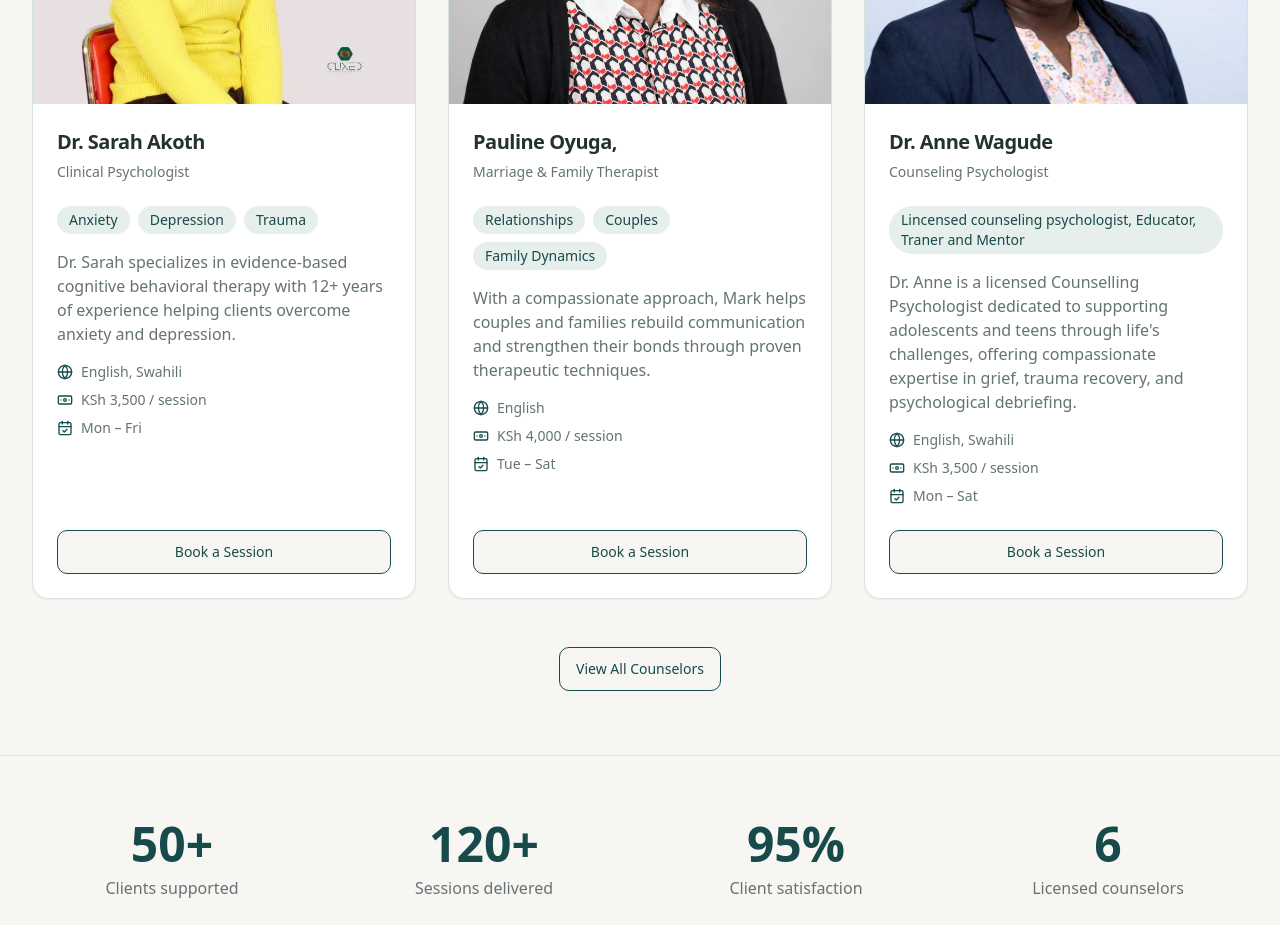
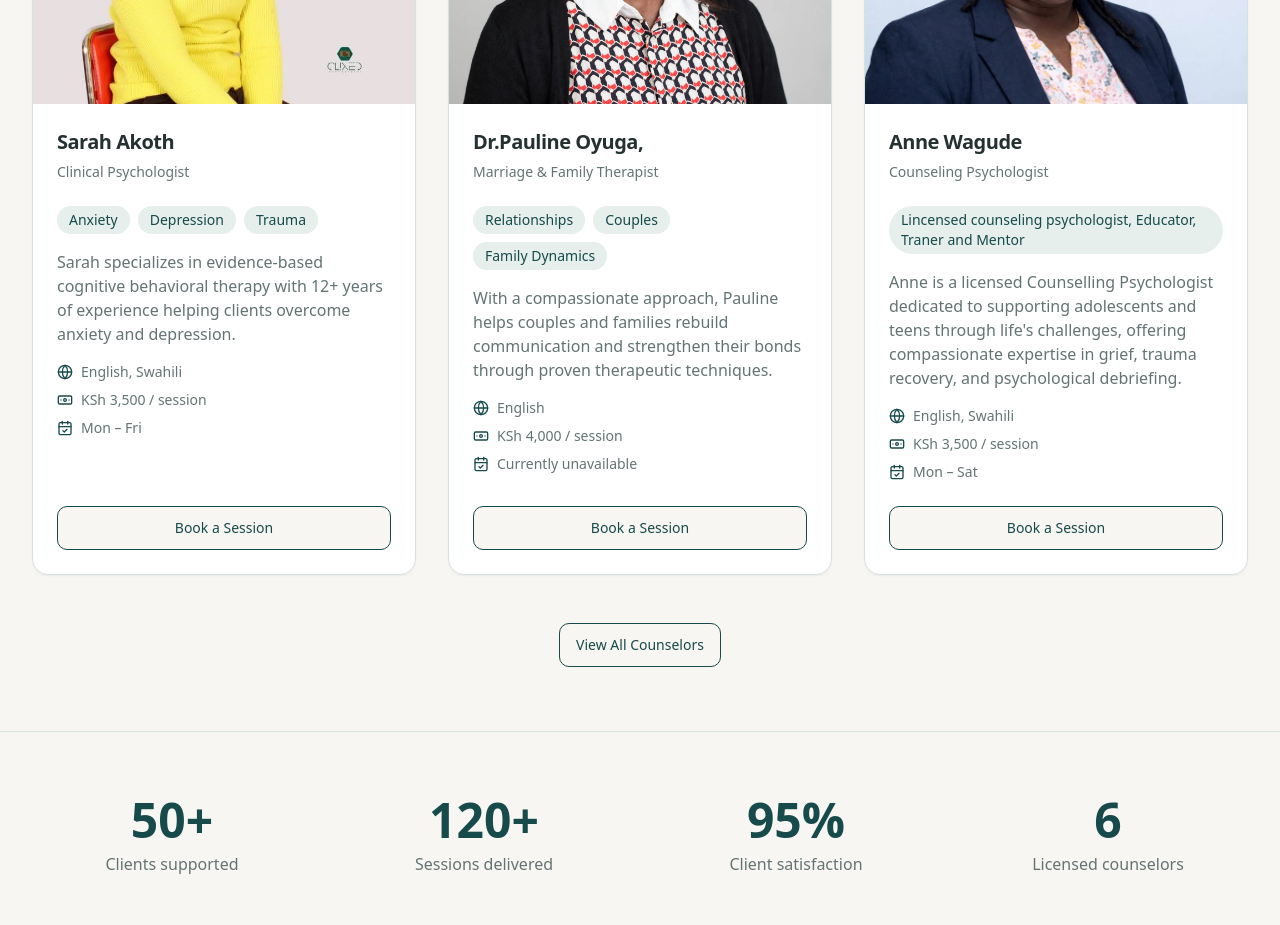
Before and after one commit to ocholaken/clarity-session-hub, a React (Vite) app: page / in a window 1280 px wide. Shown: the part 3000-3925 px from the top of the page. Built offline with nearby package versions, Linux system fonts and the light colour scheme.

Commit message:
Update website changes

```diff
--- a/src/components/Counselors.tsx
+++ b/src/components/Counselors.tsx
@@ -9,31 +9,31 @@ import anneImage from "../../counselor1.jpg.jpeg";
 
 const counselors = [
   {
-    name: "Dr. Sarah Akoth",
+    name: "Sarah Akoth",
     title: "Clinical Psychologist",
     image: sarahImage,
     specialties: ["Anxiety", "Depression", "Trauma"],
-    description: "Dr. Sarah specializes in evidence-based cognitive behavioral therapy with 12+ years of experience helping clients overcome anxiety and depression.",
+    description: "Sarah specializes in evidence-based cognitive behavioral therapy with 12+ years of experience helping clients overcome anxiety and depression.",
     languages: "English, Swahili",
     price: "KSh 3,500 / session",
     availability: "Mon – Fri",
   },
   {
-    name: "Pauline Oyuga, ",
+    name: " Dr.Pauline Oyuga, ",
     title: "Marriage & Family Therapist",
     image: paulineImage,
     specialties: ["Relationships", "Couples", "Family Dynamics"],
-    description: "With a compassionate approach, Mark helps couples and families rebuild communication and strengthen their bonds through proven therapeutic techniques.",
+    description: "With a compassionate approach, Pauline helps couples and families rebuild communication and strengthen their bonds through proven therapeutic techniques.",
     languages: "English",
     price: "KSh 4,000 / session",
-    availability: "Tue – Sat",
+    availability: "Currently unavailable",
   },
   {
-    name: "Dr. Anne Wagude",
+    name: "Anne Wagude",
     title: "Counseling Psychologist",
     image: anneImage,
     specialties: ["Lincensed counseling psychologist, Educator, Traner and Mentor"],
-    description: "Dr. Anne is a licensed Counselling Psychologist dedicated to supporting adolescents and teens through life's challenges, offering compassionate expertise in grief, trauma recovery, and psychological debriefing.",
+    description: "Anne is a licensed Counselling Psychologist dedicated to supporting adolescents and teens through life's challenges, offering compassionate expertise in grief, trauma recovery, and psychological debriefing.",
     languages: "English, Swahili",
     price: "KSh 3,500 / session",
     availability: "Mon – Sat",
--- a/src/pages/Counselors.tsx
+++ b/src/pages/Counselors.tsx
@@ -36,7 +36,7 @@ const counselors = [
     experience: "7+ years",
     rating: 3.0,
     reviews: 66,
-    availabilityMessage: "Available this week"
+    availabilityMessage: "Currently unavailable"
   },
   {
     name: "Anne Wagude",
```
